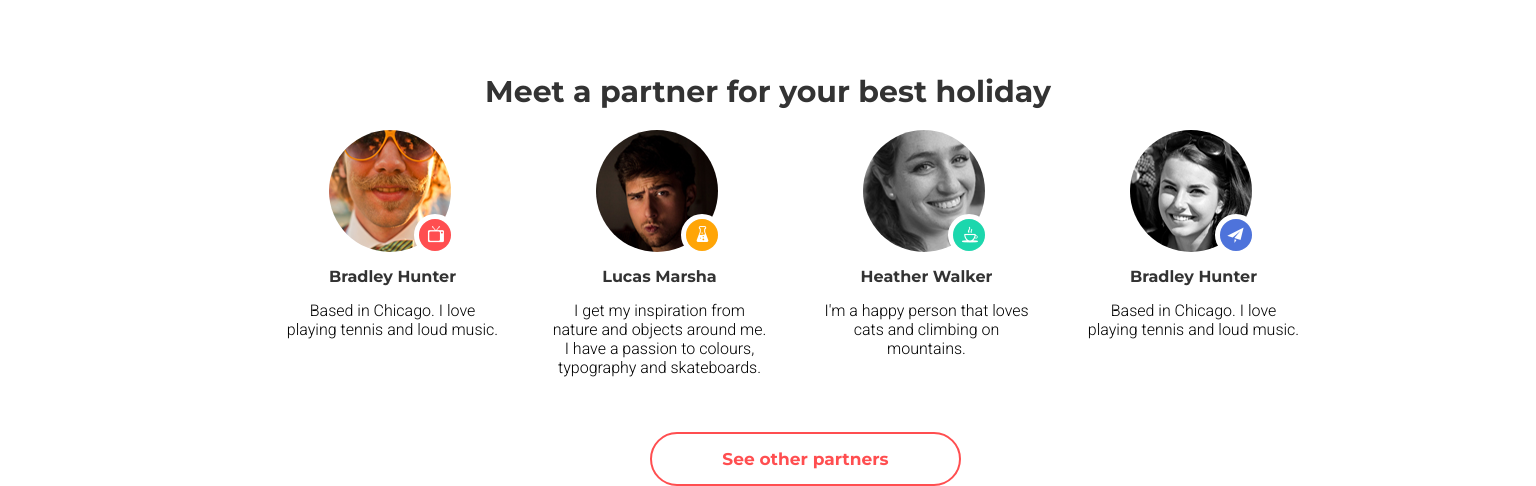
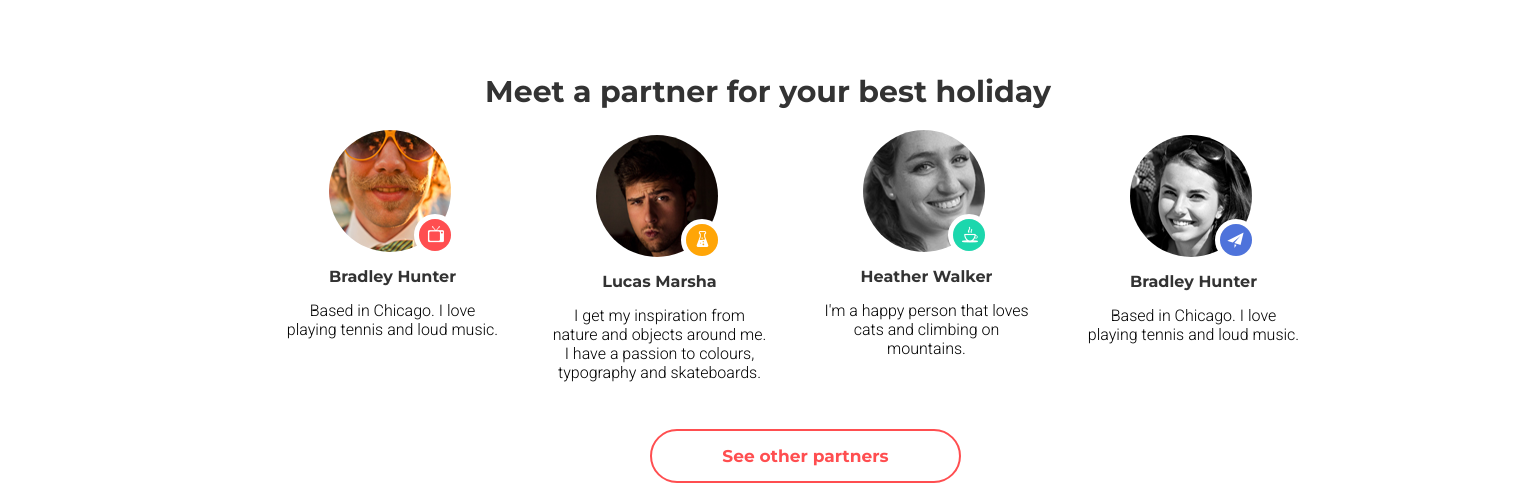
Before and after one commit to BaGreal2/goit-fe-course, a plain HTML site: page homework_08/index.html in a window 1536 px wide. Shown: the part 1154-1640 px from the top of the page. Drawn offline with Linux system fonts and the light colour scheme.

Commit message:
homework_08-done

```diff
--- a/homework_08/index.css
+++ b/homework_08/index.css
@@ -272,6 +272,9 @@
         top: 20px;
         left: 575px;
     }
+    .partners_list {
+        margin-left: 13%;
+    }
     .german {
         position: absolute;
         top: 18px;
@@ -299,20 +302,27 @@
     .title2 {
         font-size: 30px;
     }
-    .partners_list {
+    /*.partners_list {
         display: flex;
-        flex-direction: column;
         justify-content: center;
-    }
+    }*/
     .partners_position {
         display: flex;
         justify-content: space-between;
     }
     .partner {
         margin-bottom: 55px;
+        display: inline-block;
     }
     .partner_cont {
         margin-left: 50px;
+    }
+    .partner_cont1 {
+        margin-top: 40px;
+        margin-bottom: 20px;
+    }
+    .last1 {
+        margin-top: -40px;
     }
 }
 @media (min-width: 1440px) {
@@ -362,4 +372,13 @@
     .alast_button {
         margin-left: 75px;
     }
+    .partner_cont1 {
+        margin-top: 25px;
+    }
+    .last1 {
+        margin-top: 25px;
+    }
+    .partners_list {
+        margin-left: 0;
+    }
 }
--- a/homework_08/index.html
+++ b/homework_08/index.html
@@ -41,7 +41,7 @@
                         <p class="description">Based in Chicago. I love playing tennis and loud music.</p>
                     </div>
                 </li>
-                <li class="partner">
+                <li class="partner partner_cont1">
                     <div class="partner_cont">
                         <div class="character2"></div>
                         <button class="border">
@@ -53,8 +53,8 @@
                         <p class="description">I get my inspiration from nature and objects around me. I have a passion to colours, typography and skateboards.</p>
                     </div>
                 </li>
-            </ul>
-            <ul class="partners_list">
+            <!--</ul>
+            <ul class="partners_list">-->
                 <li class="partner">
                     <div class="partner_cont">
                         <div class="character3"></div>
@@ -67,7 +67,7 @@
                         <p class="description">I'm a happy person that loves cats and climbing on mountains.</p>
                     </div>
                 </li>
-                <li class="partner">
+                <li class="partner last1">
                     <div class="partner_cont last">
                         <div class="character4"></div>
                         <button class="border">
```
